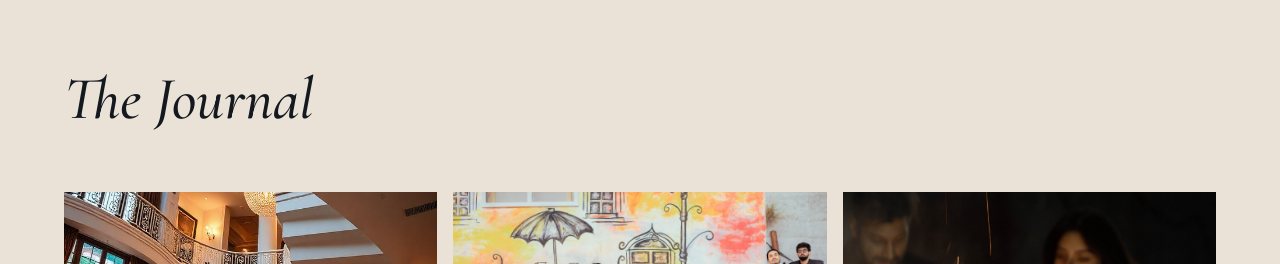
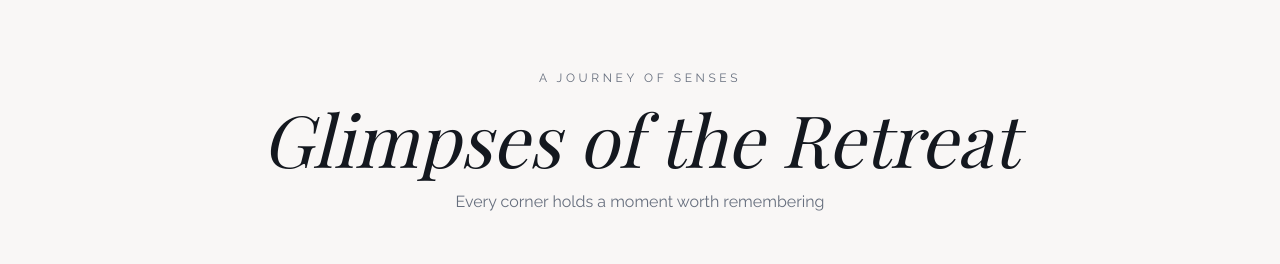
Before and after one commit to cmsoftwaredeveloper003-droid/chroma-flow-gen, a React (Vite) app: page / in a window 1280 px wide. Shown: the part 5475-5739 px from the top of the page. Built offline with nearby package versions, Linux system fonts and the light colour scheme; the HTML template or start-up script is replaced by a standard one; a web font is replaced by a local one.

Commit message:
Added gallery section

```diff
--- a/src/pages/Index.tsx
+++ b/src/pages/Index.tsx
@@ -5,6 +5,7 @@ import ServicesSection from "@/components/ServicesSection";
 import AmenitiesSection from "@/components/AmenitiesSection";
 import MomentsSection from "@/components/MomentsSection";
 import TestimonialsSection from "@/components/TestimonialsSection";
+import GlimpseSection from "@/components/GlimpseSection";
 import JournalSection from "@/components/JournalSection";
 import ReserveSection from "@/components/ReserveSection";
 import Footer from "@/components/Footer";
@@ -18,6 +19,7 @@ const Index = () => {
       <ServicesSection />
       <AmenitiesSection />
       <MomentsSection />
+      <GlimpseSection />
       <JournalSection />
       <TestimonialsSection />
       <ReserveSection />
```
